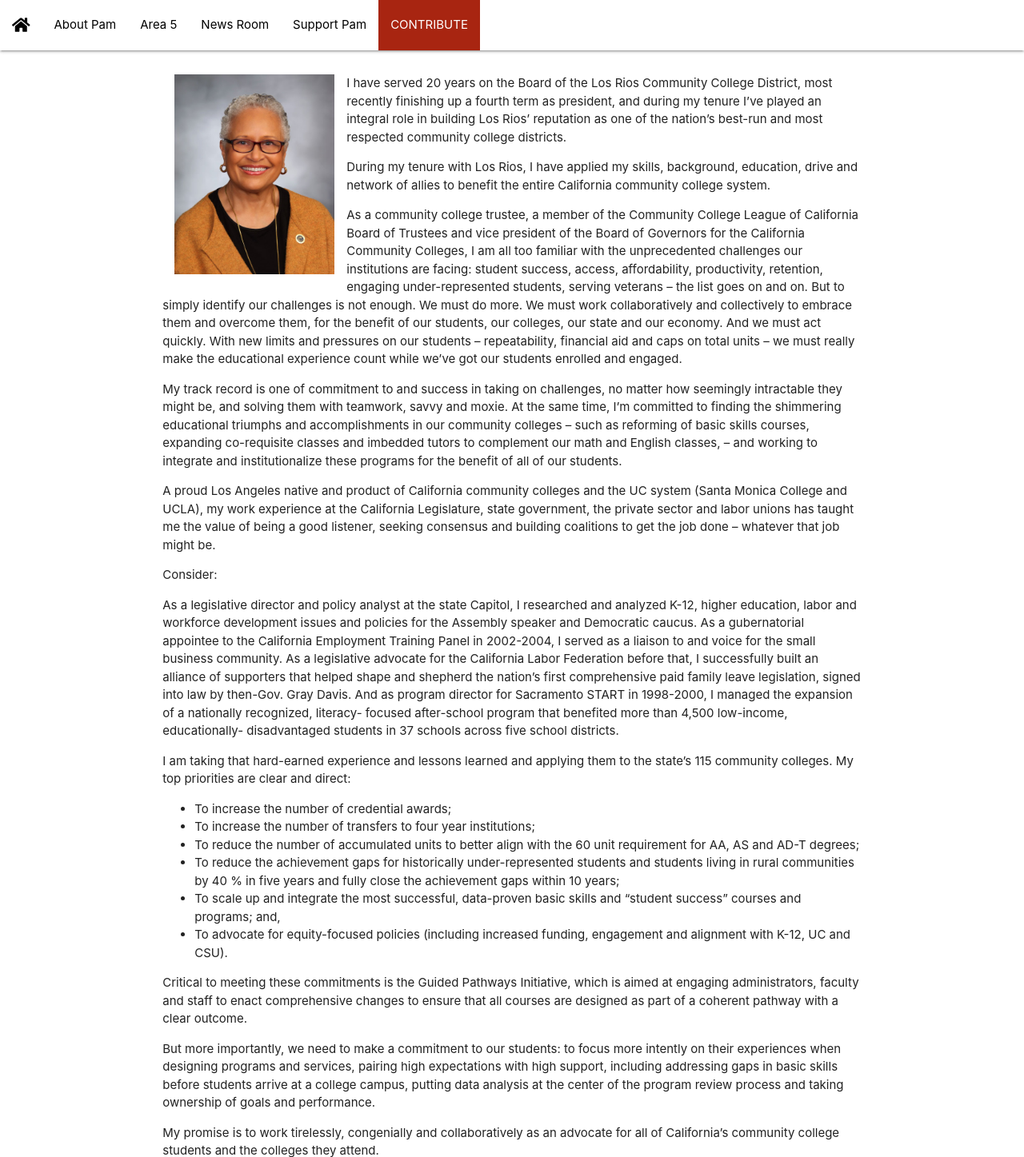
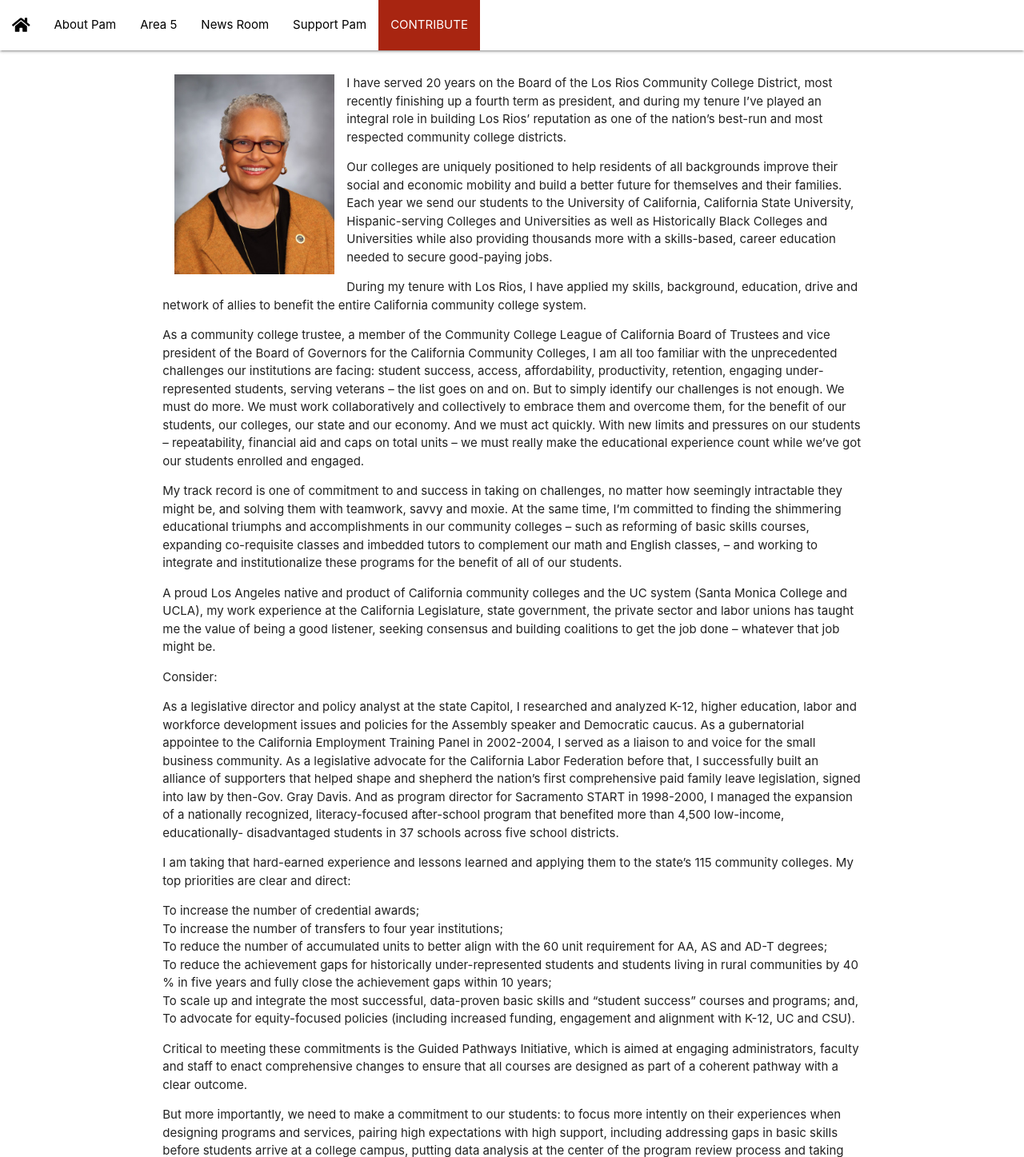
Before and after one commit to robertjauss/haynes2020, a Django app: template pages/templates/pages/about.html in a window 1280 px wide. Shown: the part 139-1586 px from the top of the page at 80% size. Run offline with Django 3.2, Linux system fonts and the light colour scheme; the template is opened without the code that fills it, so the values that code supplies are empty; some web fonts are replaced.

Commit message:
Editing speech on About page

```diff
--- a/pages/templates/pages/about.html
+++ b/pages/templates/pages/about.html
@@ -15,14 +15,15 @@
 {#      <img src="{% static 'images/Pamela_Haynes.jpg' %}" alt="" class="responsive-img">#}
       <img src="{% static 'images/Pamela_Haynes.jpg' %}" alt="" style="width:200px;float:left;margin:1rem;">
       <p>I have served 20 years on the Board of the Los Rios Community College District, most recently finishing up a fourth term as president, and during my tenure I’ve played an integral role in building Los Rios’ reputation as one of the nation’s best-run and most respected community college districts.</p>
+      <p>Our colleges are uniquely positioned to help residents of all backgrounds improve their social and economic mobility and build a better future for themselves and their families. Each year we send our students to the University of California, California State University, Hispanic-serving Colleges and Universities as well as Historically Black Colleges and Universities while also providing thousands more with a skills-based, career education needed to secure good-paying jobs.</p>
       <p>During my tenure with Los Rios, I have applied my skills, background, education, drive and network of allies to benefit the entire California community college system.</p>
-      <p>As a community college trustee, a member of the Community College League of California Board of Trustees and vice president of the Board of Governors for the California Community Colleges, I am all too familiar with the unprecedented challenges our institutions are facing: student success, access, affordability, productivity, retention, engaging under-represented students, serving veterans – the list goes on and on. But to simply identify our challenges is not enough. We must do more. We must work collaboratively and collectively to embrace them and overcome them, for the benefit of our students, our colleges, our state and our economy. And we must act quickly. With new limits and pressures on our students – repeatability, financial aid and caps on total units – we must really make the educational experience count while we’ve got our students enrolled and engaged.</p>
-      <p>My track record is one of commitment to and success in taking on challenges, no matter how seemingly intractable they might be, and solving them with teamwork, savvy and moxie. At the same time, I’m committed to finding the shimmering educational triumphs and accomplishments in our community colleges – such as reforming of basic skills courses, expanding co-requisite classes and imbedded tutors to complement our math and English classes, – and working to integrate and institutionalize these programs for the benefit of all of our students.</p>
+      <p>As a community college trustee, a member of the Community College League of California Board of Trustees and vice president of the Board of Governors for the California Community Colleges, I am all too familiar with the unprecedented challenges our institutions are facing: student success, access, affordability, productivity, retention, engaging under-represented students, serving veterans – the list goes on and on.  But to simply identify our challenges is not enough. We must do more. We must work collaboratively and collectively to embrace them and overcome them, for the benefit of our students, our colleges, our state and our economy. And we must act quickly. With new limits and pressures on our students – repeatability, financial aid and caps on total units – we must really make the educational experience count while we’ve got our students enrolled and engaged.</p>
+      <p>My track record is one of commitment to and success in taking on challenges, no matter how seemingly intractable they might be, and solving them with teamwork, savvy and moxie. At the same time, I’m committed to finding the shimmering educational triumphs and accomplishments in our community colleges – such as reforming of basic skills courses,  expanding co-requisite classes and imbedded tutors to complement our math and English classes, – and working to integrate and institutionalize these programs for the benefit of all of our students.</p>
       <p>A proud Los Angeles native and product of California community colleges and the UC system (Santa Monica College and UCLA), my work experience at the California Legislature, state government, the private sector and labor unions has taught me the value of being a good listener, seeking consensus and building coalitions to get the job done – whatever that job might be.</p>
       <p>Consider:</p>
-      <p>As a legislative director and policy analyst at the state Capitol, I researched and analyzed K-12, higher education, labor and workforce development issues and policies for the Assembly speaker and Democratic caucus. As a gubernatorial appointee to the California Employment Training Panel in 2002-2004, I served as a liaison to and voice for the small business community. As a legislative advocate for the California Labor Federation before that, I successfully built an alliance of supporters that helped shape and shepherd the nation’s first comprehensive paid family leave legislation, signed into law by then-Gov. Gray Davis. And as program director for Sacramento START in 1998-2000, I managed the expansion of a nationally recognized, literacy- focused after-school program that benefited more than 4,500 low-income, educationally- disadvantaged students in 37 schools across five school districts.</p>
-      <p>I am taking that hard-earned experience and lessons learned and applying them to the state’s 115 community colleges. My top priorities are clear and direct:</p>
-      <ul class="browser-default">
+      <p>As a legislative director and policy analyst at the state Capitol, I researched and analyzed K-12, higher education, labor and workforce development issues and policies for the Assembly speaker and Democratic caucus. As a gubernatorial appointee to the California Employment Training Panel in 2002-2004, I served as a liaison to and voice for the small business community.  As a legislative advocate for the California Labor Federation before that, I successfully built an alliance of supporters that helped shape and shepherd the nation’s first comprehensive paid family leave legislation, signed into law by then-Gov. Gray Davis. And as program director for Sacramento START in 1998-2000, I managed the expansion of a nationally recognized, literacy-focused after-school program that benefited more than 4,500 low-income, educationally- disadvantaged students in 37 schools across five school districts.</p>
+      <p>I am taking that hard-earned experience and lessons learned and applying them to the state’s 115 community colleges.  My top priorities are clear and direct:</p>
+      <ul>
         <li>To increase the number of credential awards;</li>
         <li>To increase the number of transfers to four year institutions;</li>
         <li>To reduce the number of accumulated units to better align with the 60 unit requirement for AA, AS and AD-T degrees;</li>
```
